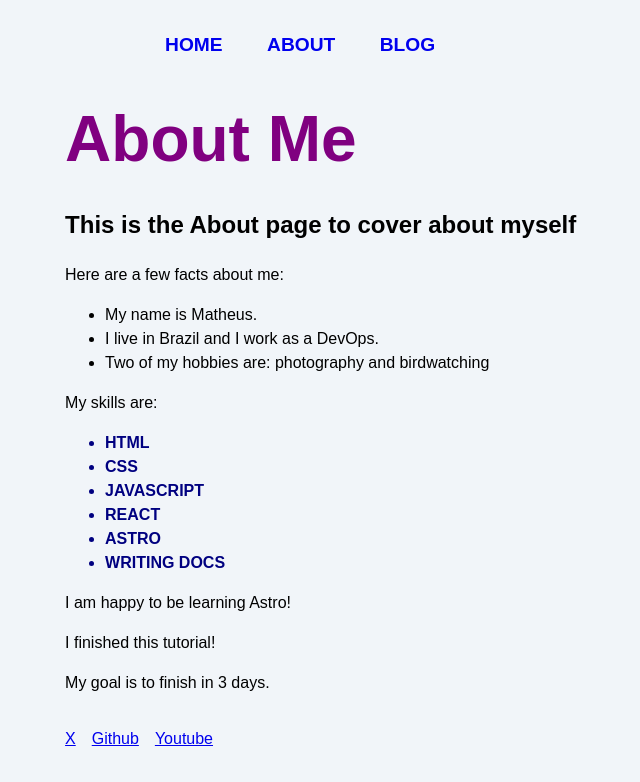
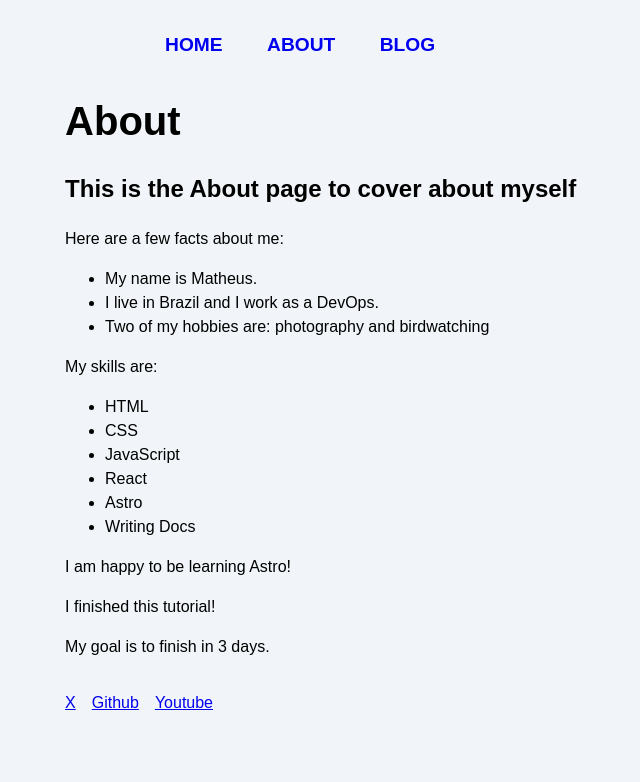
Before and after one commit to matheustanaka/math.dev, an Astro site: page /about in a window 1280 px wide. Shown: the whole page, without its empty margins (235-875 px from the left). Built offline with nearby package versions, Linux system fonts and the light colour scheme; Astro itself is replaced by a stand-in of ours.

Commit message:
[EXERCISE]: Try it yourself - Use your layout everywhere - Chapter 4

```diff
--- a/src/layouts/BaseLayout.astro
+++ b/src/layouts/BaseLayout.astro
@@ -2,7 +2,7 @@
 import Header from '../components/Header.astro';
 import Footer from '../components/Footer.astro';
 import '../styles/global.css';
-const pageTitle = "Home Page do teteu o cria";
+const { pageTitle } = Astro.props;
 ---
 <html lang="en">
   <head>
--- a/src/pages/about.astro
+++ b/src/pages/about.astro
@@ -1,10 +1,7 @@
 ---
 import "../styles/global.css"
-// Importing components
-import Footer from "../components/Footer.astro"
-import Header from "../components/Header.astro"
 
-const pageTitle = "About Me";
+import BaseLayout from "../layouts/BaseLayout.astro";
 
 const identity = {
   firstName: "Matheus",
@@ -19,33 +16,10 @@ const happy = true;
 const finished = true;
 const goal = 3;
 
-const skillColor = "navy"
-const fontWeight = "bold"
-const textCase = "Uppercase"
+const pageTitle = "About";
 ---
 
-<html lang="en">
-	<head>
-		<meta charset="utf-8" />
-		<link rel="icon" type="image/svg+xml" href="/favicon.svg" />
-		<meta name="viewport" content="width=device-width" />
-		<meta name="generator" content={Astro.generator} />
-		<title>astro</title>
-        <style define:vars={{skillColor, fontWeight, textCase}}>
-            h1 {
-                color: purple;
-                font-size: 4rem;
-            }
-            .skill {
-                color: var(--skillColor);
-                font-weight: var(--fontWeight);
-                text-transform: var(--textCase);
-            }
-        </style>
-	</head>
-	<body>
-        <Header />
-        <h1>About Me</h1>
+<BaseLayout pageTitle={pageTitle}>
         <h2>This is the About page to cover about myself</h2>
 
         <p>Here are a few facts about me:</p>
@@ -66,10 +40,4 @@ const textCase = "Uppercase"
         {finished && <p>I finished this tutorial!</p>}
 
         {goal === 3 ? <p>My goal is to finish in 3 days.</p> : <p>My goal is not 3 days.</p>}
-
-        <Footer />
-        <script>
-            import "../scripts/menu.js";
-        </script>
-	</body>
-</html>
+</BaseLayout>
--- a/src/pages/index.astro
+++ b/src/pages/index.astro
@@ -1,6 +1,6 @@
 ---
 import BaseLayout from '../layouts/BaseLayout.astro';
-const pageTitle = Astro.props;
+const pageTitle = "Home Page";
 ---
 <BaseLayout pageTitle={pageTitle}>
   <h2>My awesome blog subtitle</h2>
```
Also changed, not shown: src/pages/blog.astro (+5 -23 lines).
